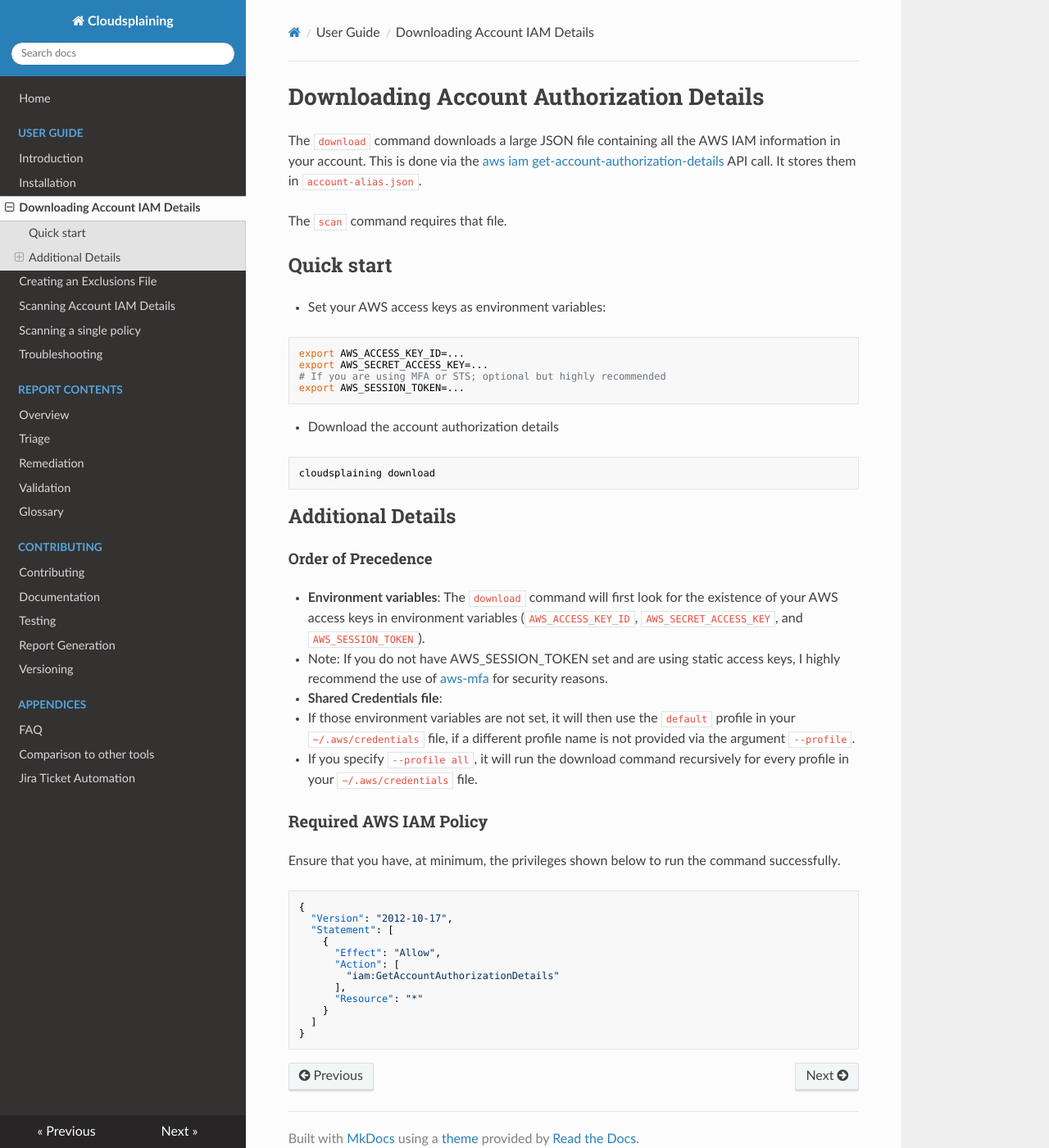
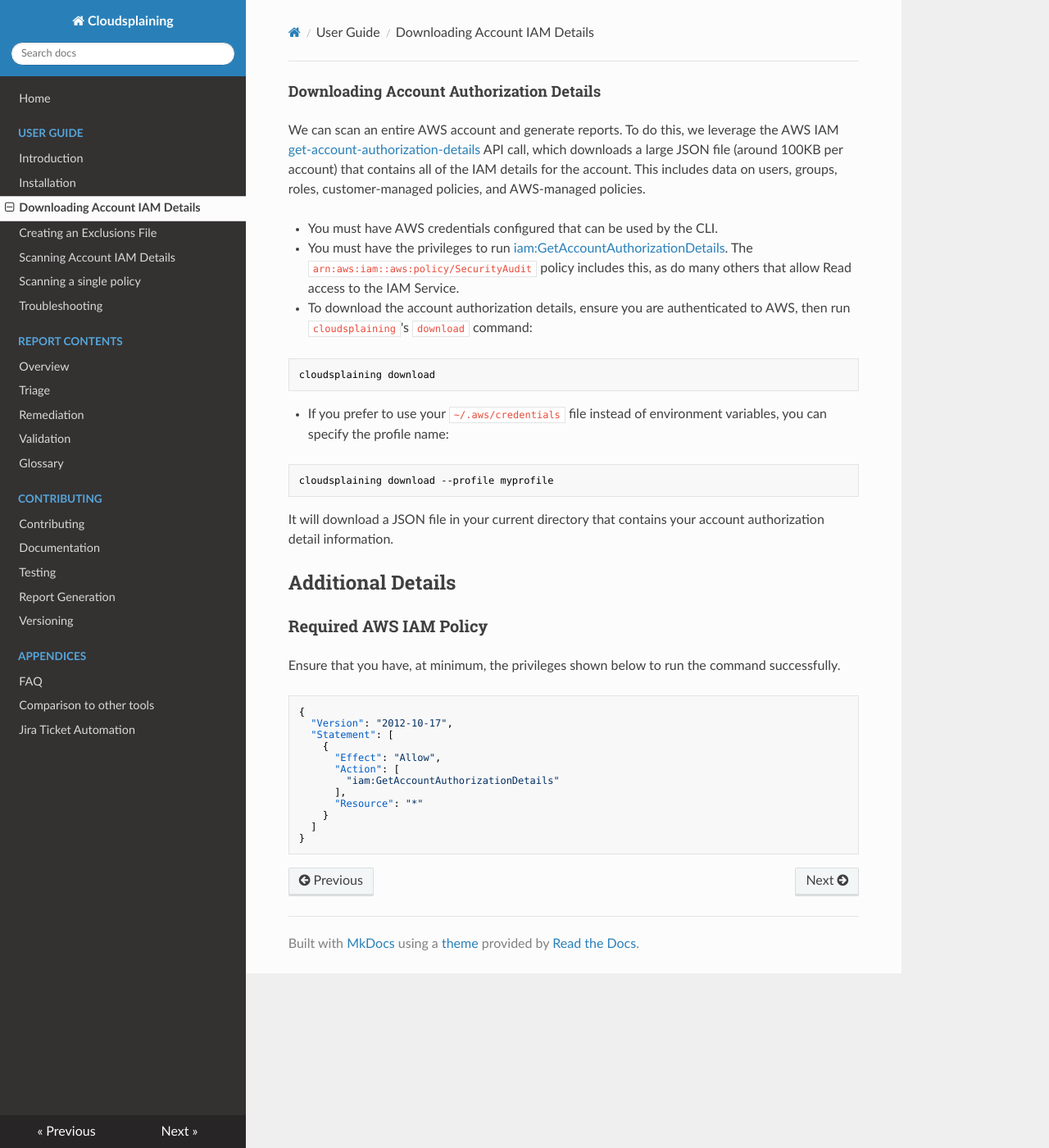
Before and after one commit to salesforce/cloudsplaining, an MkDocs documentation site: the page built from docs/user-guide/download.md, in a window 1280 px wide and 1400 px high. Shown: the whole window at 82% size. Built offline with MkDocs 1.6.1, drawn with Linux system fonts in a browser that asks for light colours; nearby versions of some CDN libraries.

Commit message:
Update docs

````diff
--- a/docs/user-guide/download.md
+++ b/docs/user-guide/download.md
@@ -1,37 +1,26 @@
-# Downloading Account Authorization Details
+#### Downloading Account Authorization Details
 
-The `download` command downloads a large JSON file containing all the AWS IAM information in your account. This is done via the [aws iam get-account-authorization-details](https://docs.aws.amazon.com/cli/latest/reference/iam/get-account-authorization-details.html) API call. It stores them in `account-alias.json`.
+We can scan an entire AWS account and generate reports. To do this, we leverage the AWS IAM [get-account-authorization-details](https://docs.aws.amazon.com/cli/latest/reference/iam/get-account-authorization-details.html) API call, which downloads a large JSON file (around 100KB per account) that contains all of the IAM details for the account. This includes data on users, groups, roles, customer-managed policies, and AWS-managed policies.
 
-The `scan` command requires that file.
+* You must have AWS credentials configured that can be used by the CLI.
 
-## Quick start
+* You must have the privileges to run [iam:GetAccountAuthorizationDetails](https://docs.aws.amazon.com/IAM/latest/APIReference/API_GetAccountAuthorizationDetails.html). The `arn:aws:iam::aws:policy/SecurityAudit` policy includes this, as do many others that allow Read access to the IAM Service.
 
-* Set your AWS access keys as environment variables:
-
-```bash
-export AWS_ACCESS_KEY_ID=...
-export AWS_SECRET_ACCESS_KEY=...
-# If you are using MFA or STS; optional but highly recommended
-export AWS_SESSION_TOKEN=...
-```
-
-* Download the account authorization details
+* To download the account authorization details, ensure you are authenticated to AWS, then run `cloudsplaining`'s `download` command:
 
 ```bash
 cloudsplaining download
 ```
 
+* If you prefer to use your `~/.aws/credentials` file instead of environment variables, you can specify the profile name:
+
+```bash
+cloudsplaining download --profile myprofile
+```
+
+It will download a JSON file in your current directory that contains your account authorization detail information.
+
 ## Additional Details
-
-#### Order of Precedence
-
-* **Environment variables**: The `download` command will first look for the existence of your AWS access keys in environment variables (`AWS_ACCESS_KEY_ID`, `AWS_SECRET_ACCESS_KEY`, and `AWS_SESSION_TOKEN`).
-  - Note: If you do not have AWS_SESSION_TOKEN set and are using static access keys, I highly recommend the use of [aws-mfa](https://github.com/broamski/aws-mfa) for security reasons.
-
-* **Shared Credentials file**:
-  - If those environment variables are not set, it will then use the `default` profile in your `~/.aws/credentials` file, if a different profile name is not provided via the argument `--profile`.
-  - If you specify `--profile all`, it will run the download command recursively for every profile in your `~/.aws/credentials` file.
-
 
 ### Required AWS IAM Policy
 
````
Also changed, not shown: README.md (+0 -2 lines), docs/user-guide/scan-account.md (+36 -8 lines), docs/user-guide/troubleshooting.md (+5 -6 lines).
